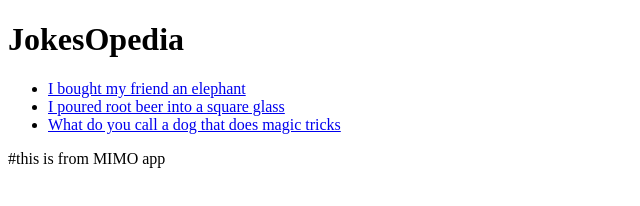
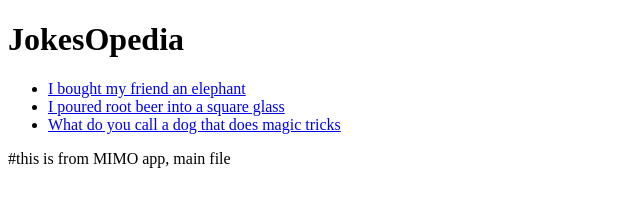
Before and after one commit to Kenisha44/Links-to-Funny-Jokes---HTML-INT, a plain HTML site: page index.html in a window 1280 px wide. Shown: the full height of the page, 0-640 px from the left. Drawn offline with Linux system fonts and the light colour scheme.

Commit message:
Update index.html

```diff
--- a/index.html
+++ b/index.html
@@ -14,4 +14,4 @@
   </body>
 </html>
 
-#this is from MIMO app
+#this is from MIMO app, main file
```
